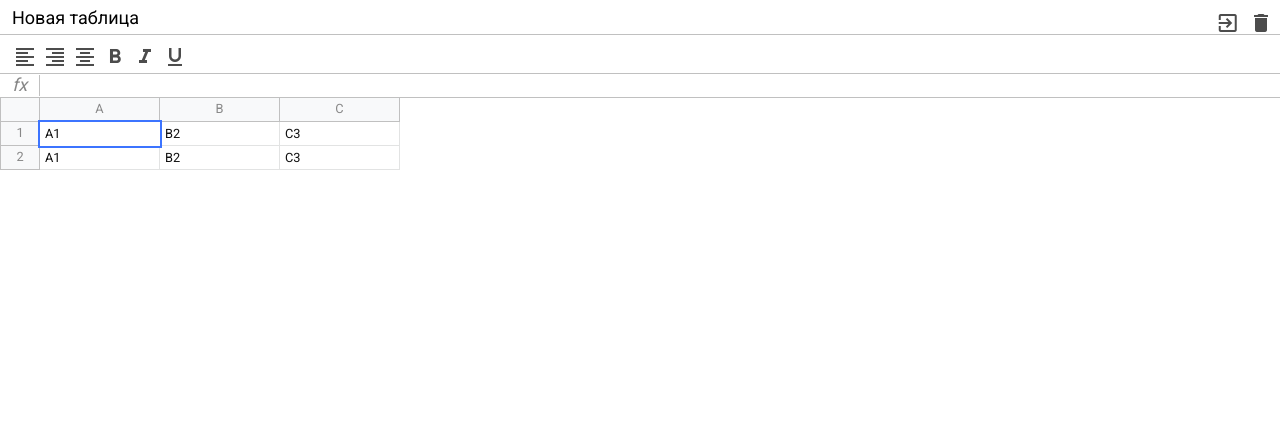
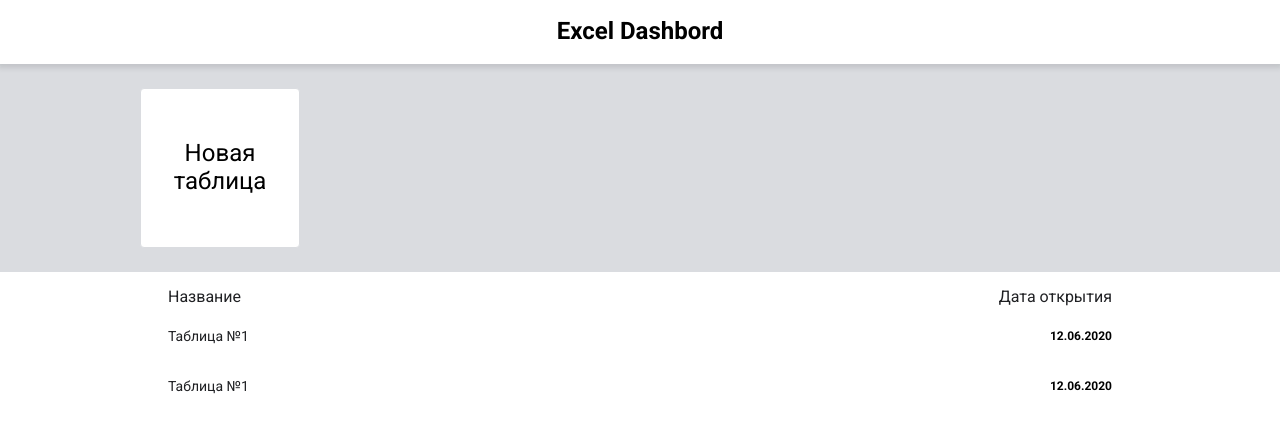
Before and after one commit to mrmaqq/excel, a website built with webpack: page src/index.html in a window 1280 px wide. Built offline with nearby package versions, Linux system fonts and the light colour scheme.

Commit message:
базовая вёрстка страницы dashbord

```diff
--- a/src/index.html
+++ b/src/index.html
@@ -11,75 +11,32 @@
 <body>
 
     <div id="app" class="container">
-        <div class="excel">
-            <header class="excel__header">
-                <input type="text" class="input" value="Новая таблица">
-                <div>
-                    <div class="button">
-                        <span class="material-icons">exit_to_app</span>
-                    </div>
-                    <div class="button">
-                        <span class="material-icons">delete</span>
-                    </div>
+        <main class="db">
+            <div class="db__header">
+                <h1>Excel Dashbord</h1>
+            </div>
+            <div class="db__new">
+                <div class="db__view">
+                    <a href="#" class="db__create">Новая <br /> таблица</a>
                 </div>
-            </header>
-            <section class="excel__toolbar">
-                <div class="button">
-                    <span class="material-icons">format_align_left</span>
+            </div>
+            <div class="db__table db__view">
+                <div class="db__list-header">
+                    <span>Название</span>
+                    <span>Дата открытия</span>
                 </div>
-                <div class="button">
-                    <span class="material-icons">format_align_right</span>
-                </div>
-                <div class="button">
-                    <span class="material-icons">format_align_center</span>
-                </div>
-                <div class="button">
-                    <span class="material-icons">format_bold</span>
-                </div>
-                <div class="button">
-                    <span class="material-icons">format_italic</span>
-                </div>
-                <div class="button">
-                    <span class="material-icons">format_underlined</span>
-                </div>
-            </section>
-            <section class="excel__formula">
-                <div class="info">fx</div>
-                <div class="input" contenteditable="true" spellcheck="false"></div>
-            </section>
-            <main class="excel__table">
-                <div class="row">
-                    <div class="row-info"></div>
-                    <div class="row-data">
-                        <div class="column">
-                            A
-                        </div>
-                        <div class="column">
-                            B
-                        </div>
-                        <div class="column">
-                            C
-                        </div>
-                    </div>
-                </div>
-                <div class="row">
-                    <div class="row-info">1</div>
-                    <div class="row-data">
-                        <div class="cell selected" contenteditable="true">A1</div>
-                        <div class="cell" contenteditable="true">B2</div>
-                        <div class="cell" contenteditable="true">C3</div>
-                    </div>
-                </div>
-                <div class="row">
-                    <div class="row-info">2</div>
-                    <div class="row-data">
-                        <div class="cell" contenteditable="true">A1</div>
-                        <div class="cell" contenteditable="true">B2</div>
-                        <div class="cell" contenteditable="true">C3</div>
-                    </div>
-                </div>
-            </main>
-        </div>
+                <ul class="db__list">
+                    <li class="db__list-record">
+                        <a href="#">Таблица №1</a>
+                        <strong>12.06.2020</strong>
+                    </li>
+                    <li class="db__list-record">
+                        <a href="#">Таблица №1</a>
+                        <strong>12.06.2020</strong>
+                    </li>
+                </ul>
+            </div>
+        </main>
     </div>
 
 </body>
--- a/src/scss/_mixins.scss
+++ b/src/scss/_mixins.scss
@@ -20,3 +20,9 @@
         cursor: pointer;
     }
 }
+
+@mixin clear-list() {
+    list-style: none;
+    margin: 0;
+    padding: 0;
+}
--- a/src/scss/_variables.scss
+++ b/src/scss/_variables.scss
@@ -1,6 +1,7 @@
 $header-height: 34px;
 $toolbar-height: 40px;
 $formula-height: 24px;
+$db-header-height: 64px;
 $border-color: #c0c0c0;
 $info-cell-width: 40px;
 $cell-width: 120px;
--- /dev/null
+++ b/src/scss/components/dashboadr.scss
@@ -0,0 +1,92 @@
+@import "../variables";
+@import "../mixins";
+
+.db {
+
+    &__header {
+        position: fixed;
+        left: 0;
+        right: 0;
+        top: 0;
+        height: $db-header-height;
+        display: flex;
+        justify-content: center;
+        align-items: center;
+        background: #fff;
+        box-shadow: 0 2px 5px 2px rgba(60, 64, 67, .15);
+        z-index: 1000;
+    }
+
+    &__new {
+        margin-top: $db-header-height;
+        padding: 1.5rem;
+        background: #dadce0;
+    }
+
+    &__table {
+        padding: 1rem;
+    }
+
+    &__create {
+        width: 160px;
+        height: 160px;
+        background: #fff;
+        border-radius: 4px;
+        border: 1px solid #dadce0;
+        display: flex;
+        justify-content: center;
+        align-items: center;
+        font-size: 1.5rem;
+        text-decoration: none;
+        color: #000;
+        text-align: center;
+        transition: all .25s;
+
+        &:hover {
+            color: green;
+            border-color: green;
+            transition: all .25s;
+        }
+    }
+
+    &__view {
+        max-width: 1000px;
+        margin: 0 auto;
+    }
+
+    &__list {
+        @include clear-list;
+
+        &-header {
+            display: flex;
+            justify-content: space-between;
+            color: #202124;
+            font-weight: 500;
+            font-size: 16px;
+            margin-bottom: 10px;
+            padding: 0 12px;
+        }
+        &-record {
+            display: flex;
+            justify-content: space-between;
+            align-items: center;
+            padding: 12px;
+            margin-bottom: 10px;
+
+            &:hover {
+                background-color: #e6f4ea;
+                border-radius: 25px;
+            }
+
+            a {
+                text-decoration: none;
+                color: #202124;
+                font-size: 14px;
+
+                &:hover {
+                    text-decoration: underline;
+                }
+            }
+        }
+    }
+}
--- a/src/scss/index.scss
+++ b/src/scss/index.scss
@@ -5,6 +5,7 @@
 @import "components/toolbar";
 @import "components/formula";
 @import "components/table";
+@import "components/dashboadr";
 
 * {
     margin: 0;
```
Also changed, not shown: src/assets/excel.html (added, +86 -0 lines).
